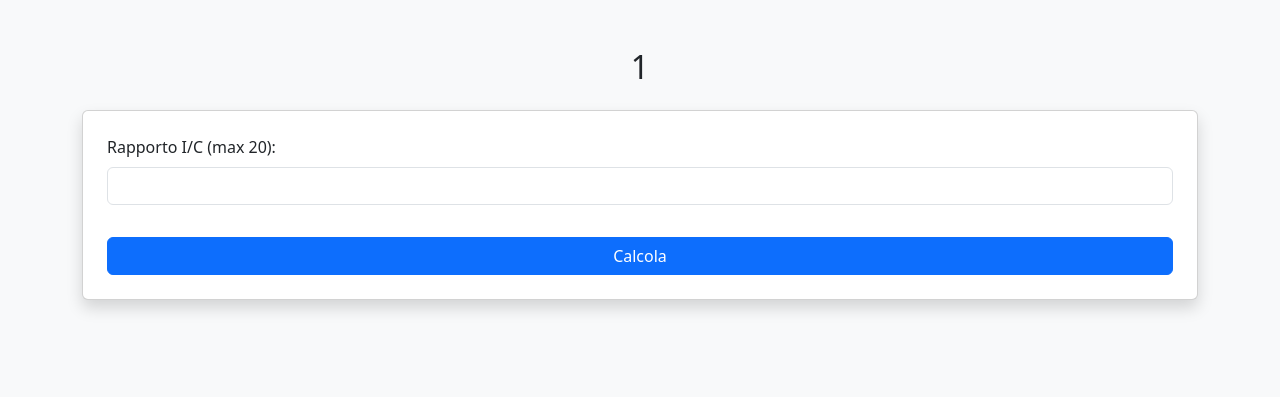
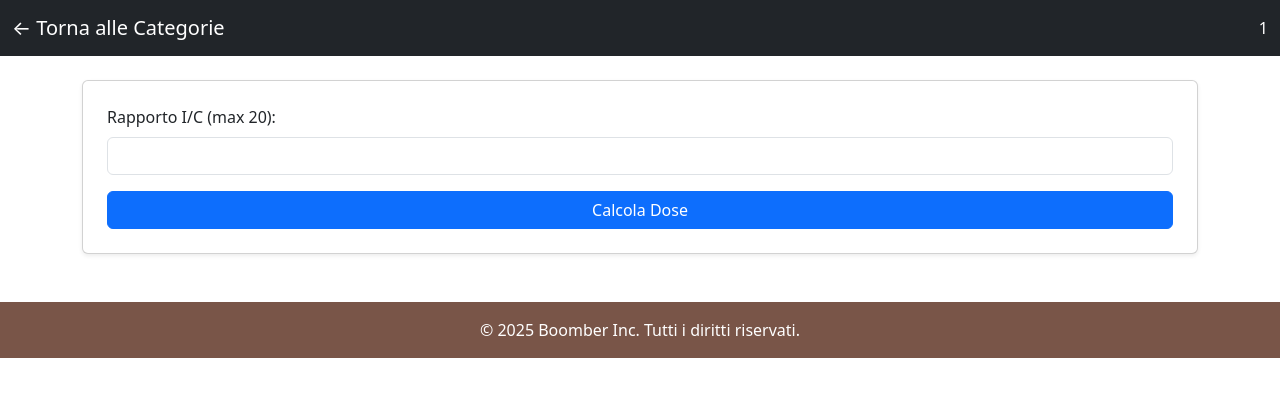
Before and after one commit to ivangrassii/gestione-alimenti-webapp, a Flask app: page /categoria/1 in a window 1280 px wide. Shown: the top 397 px of the page. Run offline with Flask 3, Linux system fonts and the light colour scheme.

Commit message:
Update categoria.html

```diff
--- a/templates/categoria.html
+++ b/templates/categoria.html
@@ -2,26 +2,65 @@
 <html lang="it">
 <head>
     <meta charset="UTF-8">
+    <meta name="viewport" content="width=device-width, initial-scale=1">
     <title>{{ categoria }}</title>
     <link href="https://cdn.jsdelivr.net/npm/bootstrap@5.3.0/dist/css/bootstrap.min.css" rel="stylesheet">
+    <link rel="manifest" href="/static/manifest.json">
+    <meta name="theme-color" content="#795548">
+    <script>
+      if ('serviceWorker' in navigator) {
+        navigator.serviceWorker.register('/static/service-worker.js')
+          .then(reg => console.log("SW registered"))
+          .catch(err => console.error("SW registration failed", err));
+      }
+    </script>
+    <style>
+        .food-card {
+            border-radius: 15px;
+            box-shadow: 0 4px 12px rgba(0,0,0,0.1);
+            transition: transform 0.2s ease-in-out;
+        }
+        .food-card:hover {
+            transform: scale(1.02);
+        }
+        .food-image {
+            border-radius: 10px;
+            width: 100%;
+            height: 150px;
+            object-fit: cover;
+        }
+        footer {
+            background-color: #795548;
+            color: white;
+            padding: 1rem 0;
+        }
+    </style>
 </head>
-<body class="bg-light">
-    <div class="container py-5">
-        <h2 class="mb-4 text-center">{{ categoria }}</h2>
-        <form method="post" class="card p-4 shadow">
+<body>
+
+<nav class="navbar navbar-dark bg-dark mb-4">
+    <div class="container-fluid">
+        <a href="/" class="navbar-brand">← Torna alle Categorie</a>
+        <span class="navbar-text text-white">{{ categoria }}</span>
+    </div>
+</nav>
+
+<div class="container">
+    <form method="POST" class="card p-4 shadow-sm mb-4">
         <div class="mb-3">
-                <label class="form-label">Rapporto I/C (max 20):</label>
-                <input type="number" step="0.1" name="rapporto_ic" class="form-control" required>
+            <label for="rapporto_ic" class="form-label">Rapporto I/C (max 20):</label>
+            <input type="number" name="rapporto_ic" step="0.1" class="form-control" required>
         </div>
-            <div class="row">
+
+        <div class="row g-4">
             {% for alimento in alimenti %}
-                <div class="col-md-6 mb-3">
-                    <div class="card p-3">
+            <div class="col-md-6">
+                <div class="card food-card p-3 h-100">
                     <div class="d-flex align-items-center">
-                            <img src="{{url_for('static', filename='images/' + alimento.immagine) }}" width="60" class="me-3">
-                            <div>
-                                <strong>{{ alimento.nome }}</strong><br>
-                                <small>{{ alimento.dose }} - {{ alimento.carboidrati_per_dose }}g CHO</small>
+                        <img src="{{ url_for('static', filename='images/' + alimento.immagine) }}" class="food-image me-3" alt="{{ alimento.nome }}">
+                        <div class="flex-grow-1">
+                            <h6 class="mb-1">{{ alimento.nome }}</h6>
+                            <small class="text-muted">{{ alimento.dose }} - {{ alimento.carboidrati_per_dose }}g CHO</small>
                             <input type="number" step="0.1" name="{{ alimento.nome }}" class="form-control mt-2" placeholder="Quantità">
                         </div>
                     </div>
@@ -29,13 +68,22 @@
             </div>
             {% endfor %}
         </div>
-            <button type="submit" class="btn btn-primary w-100 mt-3">Calcola</button>
-        </form>
+
+        <button type="submit" class="btn btn-primary mt-4 w-100">Calcola Dose</button>
+
         {% if dose %}
-        <div class="alert alert-success mt-4 text-center">
+        <div class="alert alert-success text-center mt-4">
             Dose suggerita: <strong>{{ dose }}</strong> unità di insulina
         </div>
         {% endif %}
+    </form>
 </div>
+
+<footer class="text-center mt-5">
+    <div class="container">
+        <p class="mb-0">© 2025 Boomber Inc. Tutti i diritti riservati.</p>
+    </div>
+</footer>
+
 </body>
 </html>
```
Lines whose indentation alone changed are shown as unchanged.
